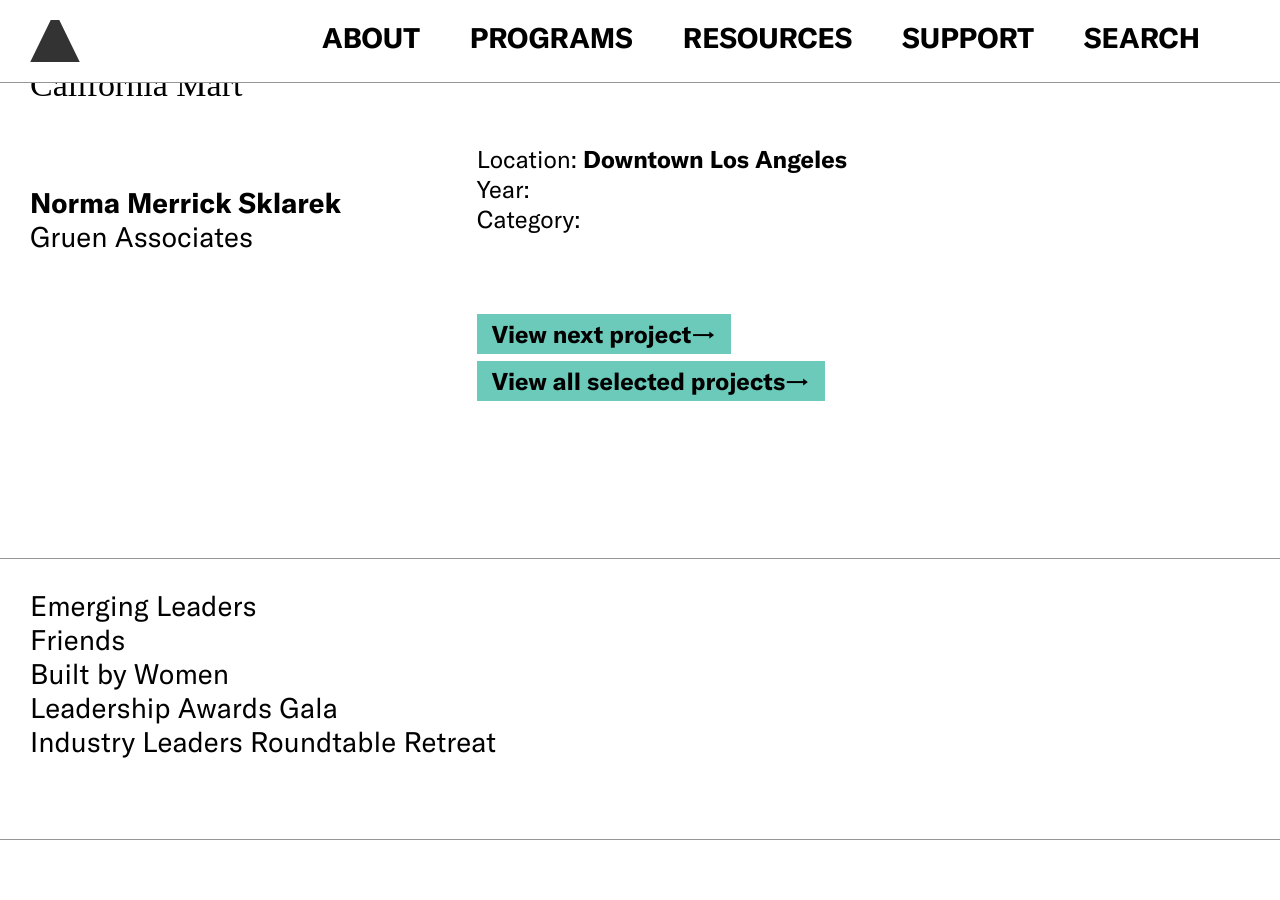
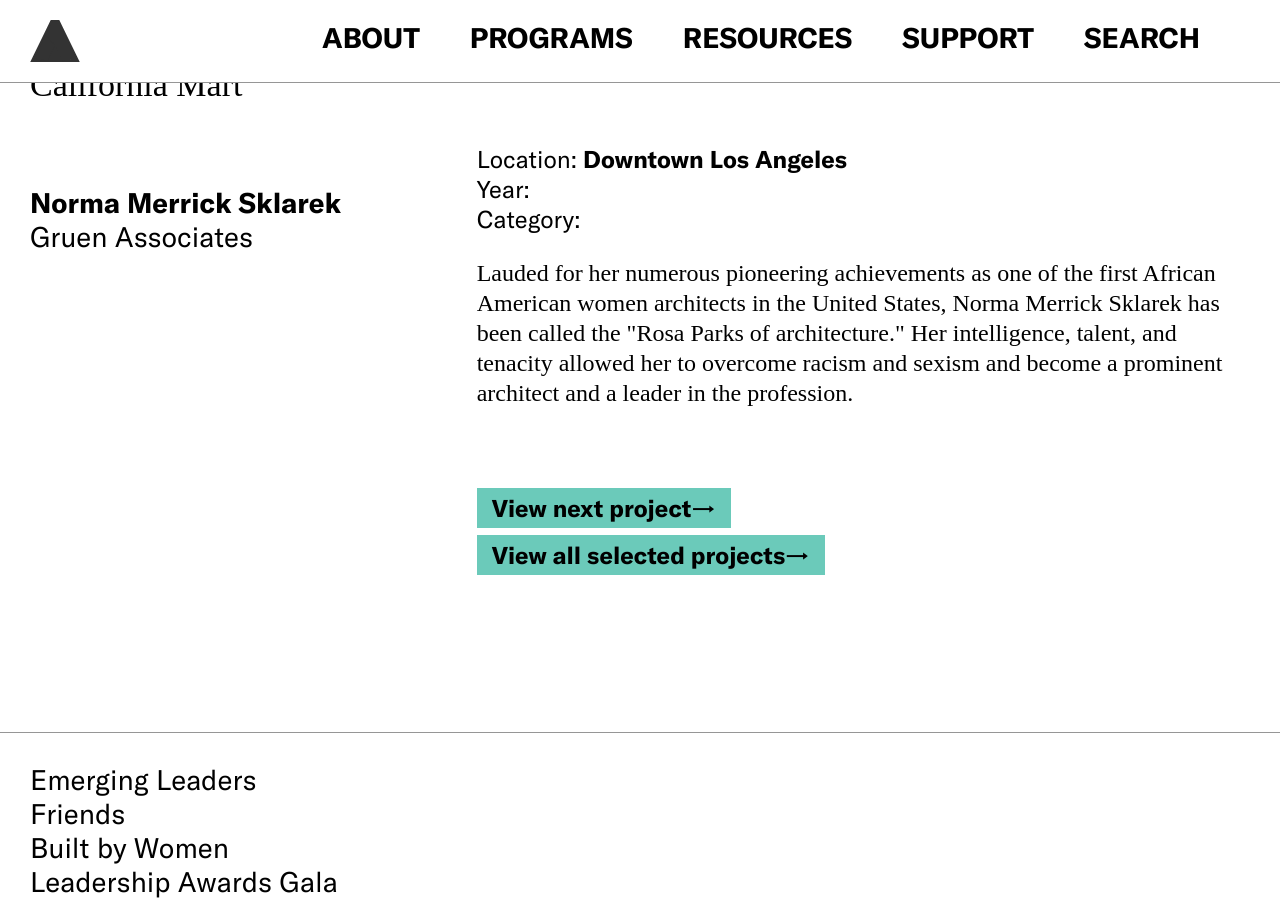
Before and after one commit to jengalas/bwaf-bbw, a Jekyll site: the page built from _bbw-projects/california-mart.md, in a window 1280 px wide and 900 px high, scrolled down 513 px. Built offline with Jekyll 4.4.1, drawn with Linux system fonts in a browser that asks for light colours; some web fonts are replaced.

Commit message:
Update from Forestry.io Chun Schlesinger-Fried updated _bbw-projects/california-mart.md

```diff
--- a/_bbw-projects/california-mart.md
+++ b/_bbw-projects/california-mart.md
@@ -10,7 +10,11 @@
   role: Gruen Associates
 location: 'Downtown Los Angeles '
 year:
-description: ''
+description: Lauded for her numerous pioneering achievements as one of the first African
+  American women architects in the United States, Norma Merrick Sklarek has been called
+  the "Rosa Parks of architecture." Her intelligence, talent, and tenacity allowed
+  her to overcome racism and sexism and become a prominent architect and a leader
+  in the profession.
 images: []
 
 ---
```
